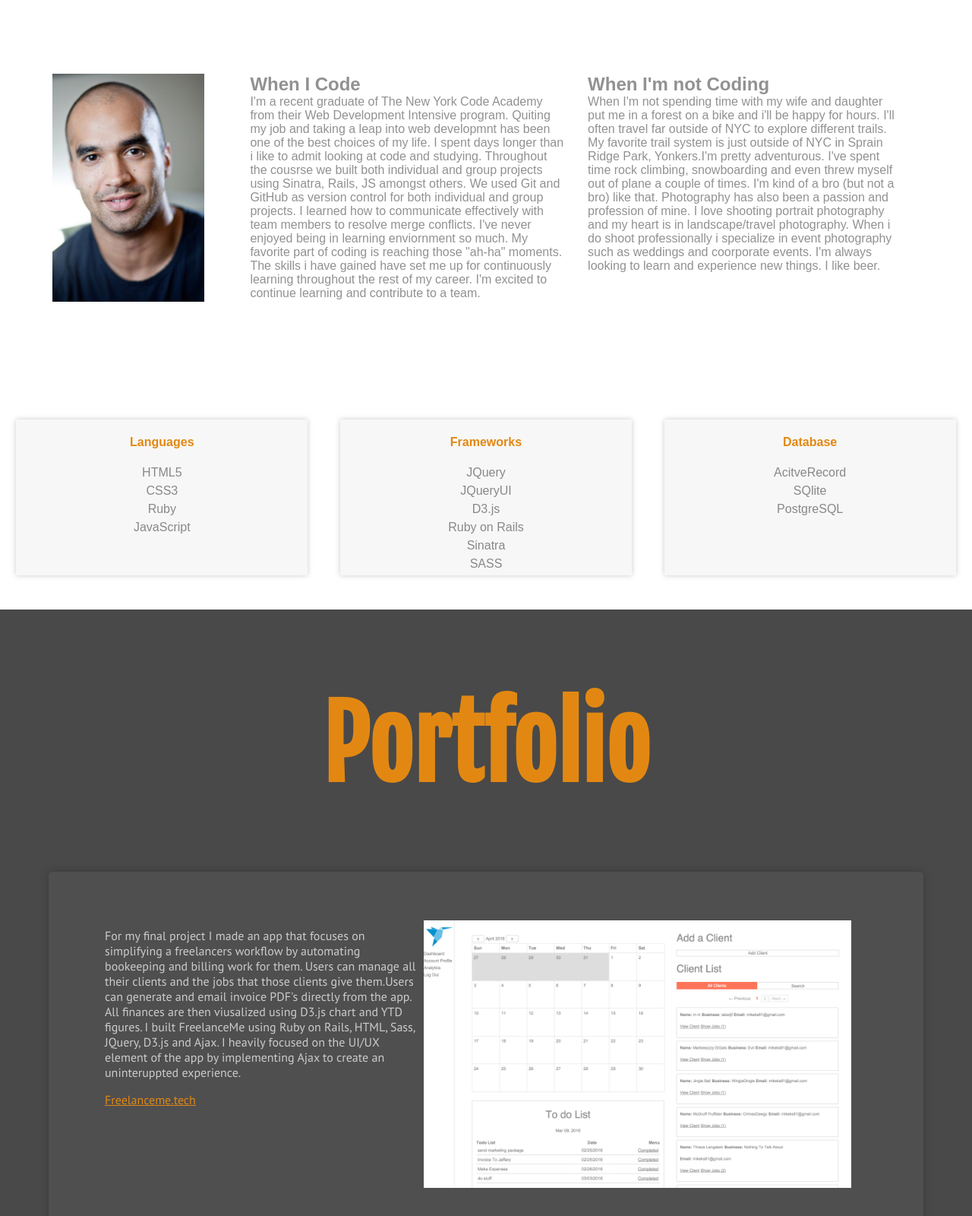
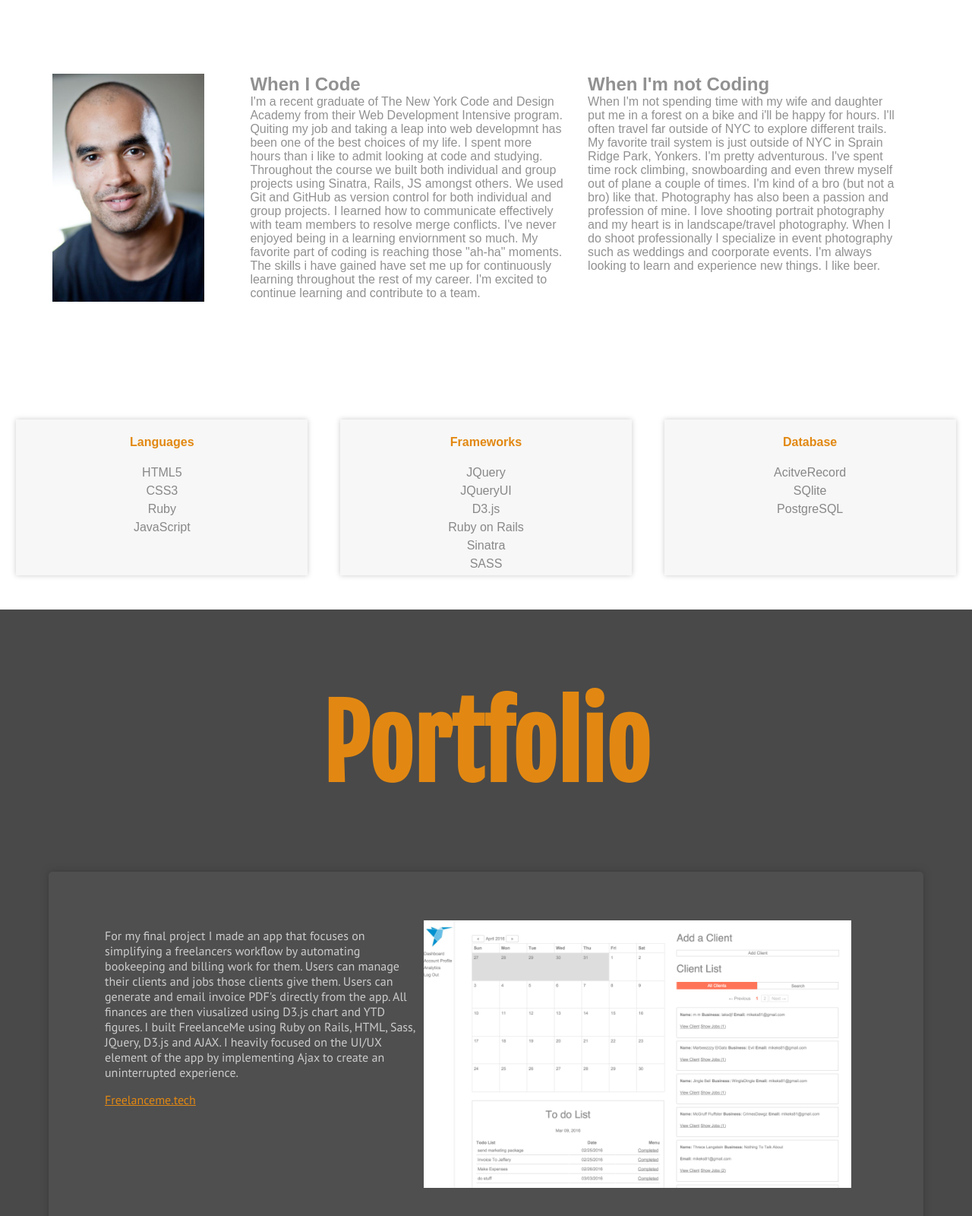
Before and after one commit to Mikeks81/MsimP2, a plain HTML site: page index.html in a window 1280 px wide. Shown: the part 260-1860 px from the top of the page at 76% size. Drawn offline with nearby package versions, Linux system fonts and the light colour scheme.

Commit message:
style change to header and typos

```diff
--- a/index.html
+++ b/index.html
@@ -28,13 +28,13 @@
 			</div>
 			<div class="c2">
 				<h2>When I Code</h2>
-				<p>I'm a recent graduate of The New York Code Academy from their Web Development Intensive program. Quiting my job and taking a leap into web developmnt has been one of the best choices of my life. I spent days longer than i like to admit looking at code and studying. Throughout the cousrse we built both individual and group projects using Sinatra, Rails, JS amongst others. We used Git and GitHub as version control for both individual and group projects. I learned how to communicate effectively with team members to resolve merge conflicts.  I've never enjoyed being in learning enviornment so much. My favorite part of coding is reaching those "ah-ha" moments. The skills i have gained have set me up for continuously learning throughout the rest of my career. I'm excited to continue learning and contribute to a team.
+				<p>I'm a recent graduate of The New York Code and Design Academy from their Web Development Intensive program. Quiting my job and taking a leap into web developmnt has been one of the best choices of my life. I spent more hours than i like to admit looking at code and studying. Throughout the course we built both individual and group projects using Sinatra, Rails, JS amongst others. We used Git and GitHub as version control for both individual and group projects. I learned how to communicate effectively with team members to resolve merge conflicts.  I've never enjoyed being in a learning enviornment so much. My favorite part of coding is reaching those "ah-ha" moments. The skills i have gained have set me up for continuously learning throughout the rest of my career. I'm excited to continue learning and contribute to a team.
 				</p>
 			</div>
 			<div class="c3">
 				<h2>When I'm not Coding</h2>
 				<p>
-				When I'm not spending time with my wife and daughter put me in a forest on a bike and i'll be happy for hours. I'll often travel far outside of NYC to explore different trails. My favorite trail system is just outside of NYC in Sprain Ridge Park, Yonkers.I'm pretty adventurous. I've spent time rock climbing, snowboarding and even threw myself out of plane a couple of times. I'm kind of a bro (but not a bro) like that. Photography has also been a passion and profession of mine. I love shooting portrait photography and my heart is in landscape/travel photography. When i do shoot professionally i specialize in event photography such as weddings and coorporate events. I'm always looking to learn and experience new things. I like beer.
+				When I'm not spending time with my wife and daughter put me in a forest on a bike and i'll be happy for hours. I'll often travel far outside of NYC to explore different trails. My favorite trail system is just outside of NYC in Sprain Ridge Park, Yonkers.  I'm pretty adventurous. I've spent time rock climbing, snowboarding and even threw myself out of plane a couple of times. I'm kind of a bro (but not a bro) like that. Photography has also been a passion and profession of mine. I love shooting portrait photography and my heart is in landscape/travel photography. When I do shoot professionally I specialize in event photography such as weddings and coorporate events. I'm always looking to learn and experience new things. I like beer.
 				</p>
 			</div>
 		</div>
@@ -70,7 +70,7 @@
 	<h1>Portfolio</h1>
 		<div class="img_one_container one">
 			<div class="img_info_one">
-			For my final project I made an app that focuses on simplifying a freelancers workflow by automating bookeeping and billing work for them. Users can manage all their clients and the jobs that those clients give them.Users can generate and email invoice PDF's directly from the app. All finances are then viusalized using D3.js chart and YTD figures.  I built FreelanceMe using Ruby on Rails, HTML, Sass, JQuery, D3.js and Ajax. I heavily focused on the UI/UX element of the app by implementing Ajax to create an uninteruppted experience.
+			For my final project I made an app that focuses on simplifying a freelancers workflow by automating bookeeping and billing work for them. Users can manage their clients and jobs those clients give them. Users can generate and email invoice PDF's directly from the app. All finances are then viusalized using D3.js chart and YTD figures.  I built FreelanceMe using Ruby on Rails, HTML, Sass, JQuery, D3.js and AJAX. I heavily focused on the UI/UX element of the app by implementing Ajax to create an uninterrupted experience.
 			<p><a href="http://freelanceme.tech">Freelanceme.tech</a></p>
 			</div>
 			<img class="image one" alt="Images/freelance_me.png" src="Images/freelance_me.png">
--- a/stylesheets/main.scss
+++ b/stylesheets/main.scss
@@ -29,7 +29,7 @@ body{
 header {
 	position: fixed;
     width: 100%;
-    background: white;
+    background: #f7f7f7;
     opacity: 0;
     z-index: 999999;
     box-shadow: 0 0 1px #d6d6d6;
```
Also changed, not shown: css/main.css, 1 other file.
